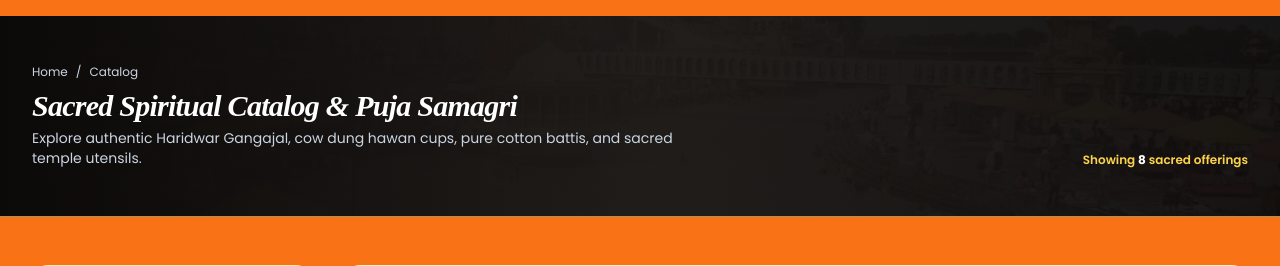
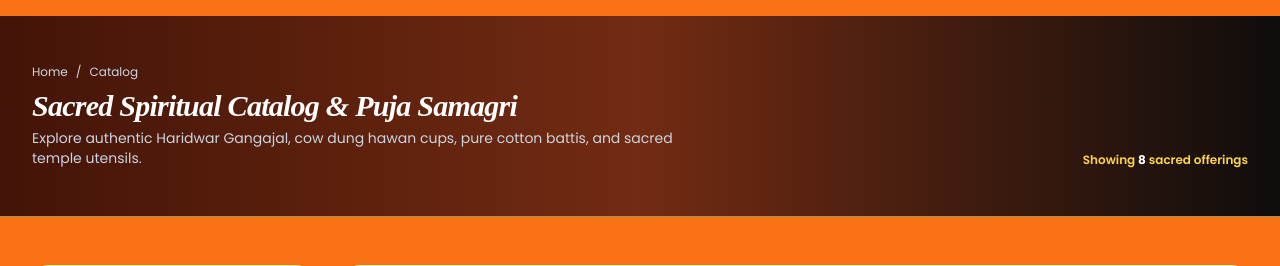
Before and after one commit to Avinash-cloud/hwd, a Laravel app: page /products in a window 1280 px wide. Shown: the part 158-424 px from the top of the page. Run offline with Laravel 12, Linux system fonts and the light colour scheme; data comes from the database, SQL or seed files in the repository; data that the repository does not hold is empty; style sheets or scripts are compiled from the project's sources; some web fonts are replaced.

Commit message:
feat: add products catalog index view with filters and sidebar

```diff
--- a/resources/views/products/index.blade.php
+++ b/resources/views/products/index.blade.php
@@ -1,10 +1,7 @@
 <x-app-layout>
     <!-- Breadcrumb & Header Banner -->
     <div class="relative bg-stone-900 text-white overflow-hidden py-8 sm:py-12 border-b border-amber-200/60">
-        <img src="{{ asset('images/haridwar-panorama-clocktower.jpg') }}"
-             alt="Haridwar Ganga Temples"
-             class="absolute inset-0 w-full h-full object-cover opacity-25 object-center">
-        <div class="absolute inset-0 bg-gradient-to-r from-stone-950 via-stone-900/90 to-stone-950/80"></div>
+        <div class="absolute inset-0 bg-gradient-to-r from-orange-950 via-orange-900/90 to-stone-950/80"></div>
 
         <div class="relative max-w-7xl mx-auto px-4 sm:px-6 lg:px-8">
             <!-- Breadcrumbs -->
```
